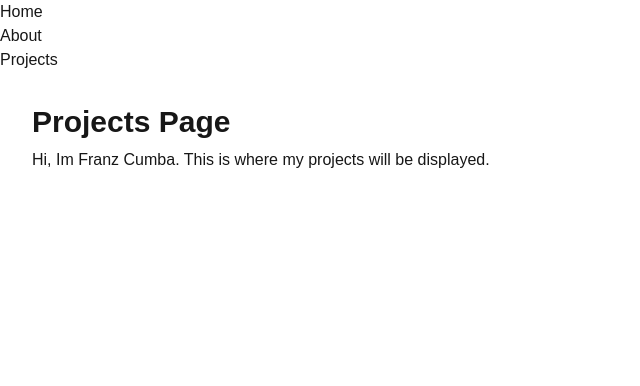
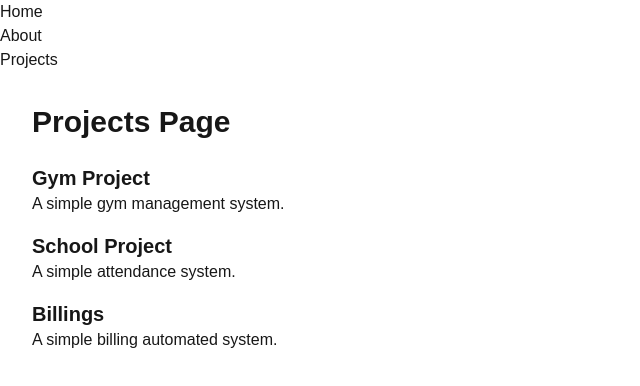
Before and after one commit to Franzkewl/my-first-project, a Next.js app: page /projects in a window 1280 px wide. Shown: the top 386 px of the page, without its empty margins (0-640 px from the left). Built offline with nearby package versions, Linux system fonts and the light colour scheme.

Commit message:
Add projects page

```diff
--- a/app/projects/page.tsx
+++ b/app/projects/page.tsx
@@ -1,13 +1,25 @@
+export const metadata = { title: "Projects | Your Name" };
+
+const projects = [
+  { id: 1, name: "Gym Project", description: "A simple gym management system." },
+  { id: 2, name: "School Project", description: "A simple attendance system." },
+  { id: 3, name: "Billings", description: "A simple billing automated system." },
+];
+
 export default function ProjectsPage() {
 return (
 <main className="p-8">
 <h1 className="text-3xl font-bold">
 Projects Page
 </h1>
-<p className="mt-2">
-Hi, Im Franz Cumba.
-This is where my projects will be displayed.
-</p>
+<br/>
+{projects.map((project) => (
+<div key={project.id} className="mb-4">
+<h2 className="text-xl font-bold">{project.name}</h2>
+<p>{project.description}</p>
+</div>
+))}
+
 </main>
 );
 }
```
